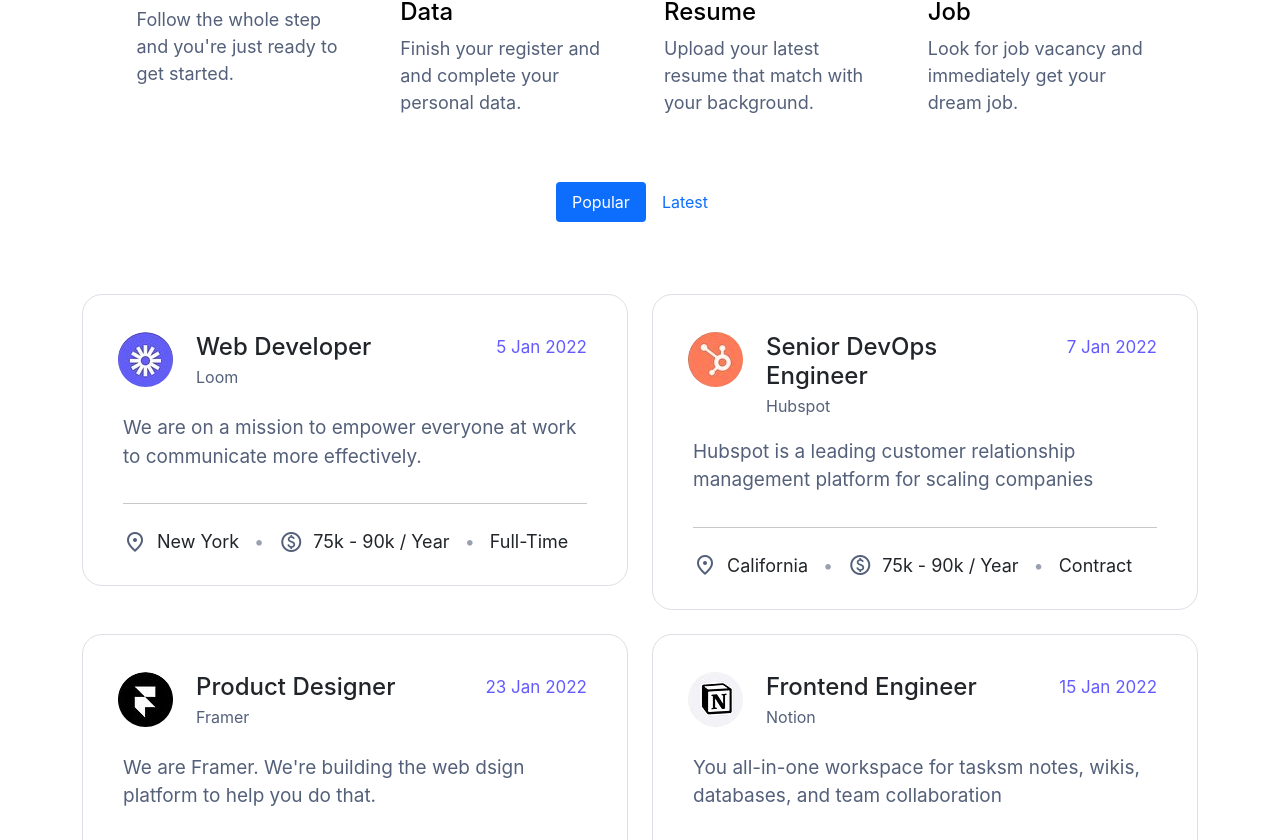
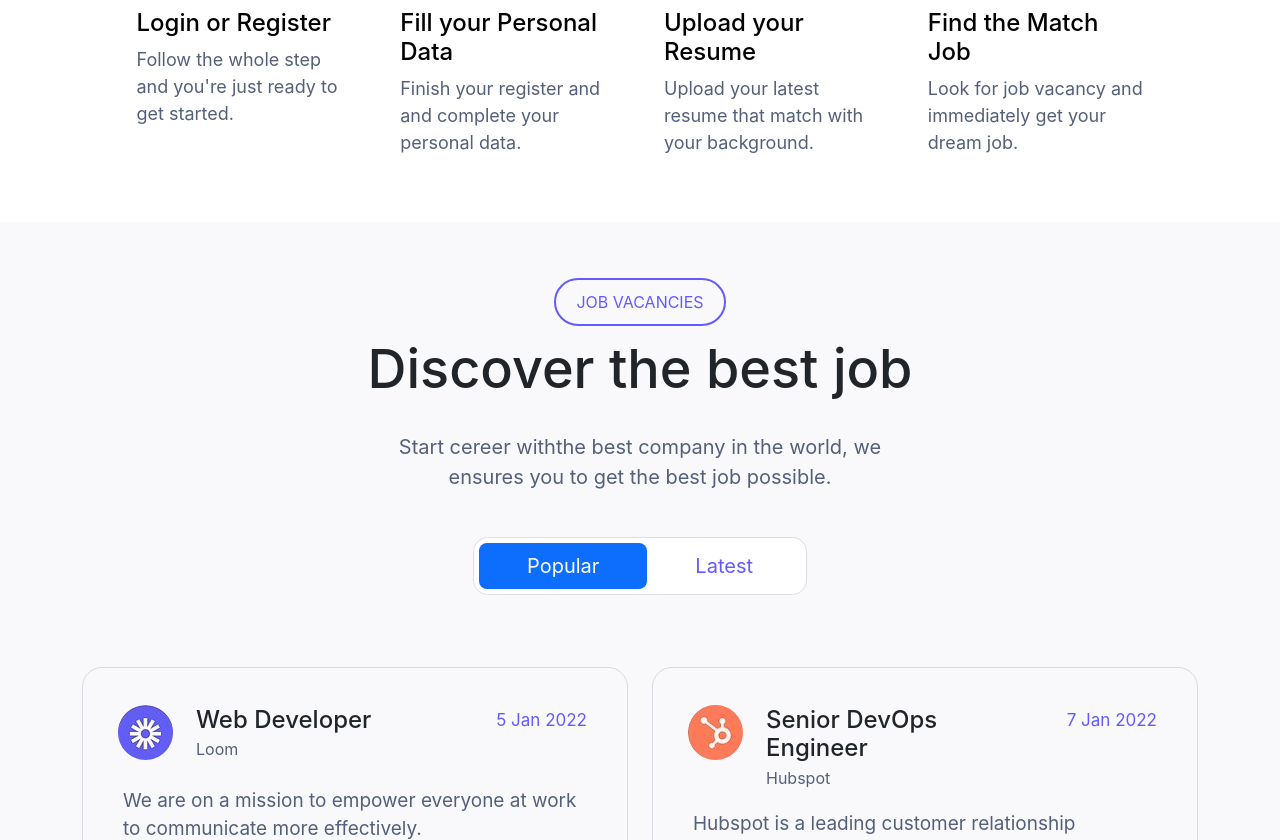
Before and after one commit to Yasela-dissanayake/hirace-job, a React (Create React App) app: page / in a window 1280 px wide. Shown: the part 2973-3813 px from the top of the page. Built offline with nearby package versions, Linux system fonts and the light colour scheme.

Commit message:
feat:vacancy section done

```diff
--- a/src/components/TabCard.module.css
+++ b/src/components/TabCard.module.css
@@ -46,13 +46,13 @@
   font-size: 18px;
 }
 
-.mainContainer:hover .tabCardArrowCol {
-  display: block;
-}
-
 .tabCardSmallIcon {
   margin-right: 10px;
   color: var(--textColor);
+}
+
+.mainContainer:hover .tabCardArrowCol {
+  display: block;
 }
 
 .mainContainer:hover .tabCardDate {
--- a/src/pages/Homepage.js
+++ b/src/pages/Homepage.js
@@ -1,7 +1,6 @@
 import React from "react";
 import NavigationBar from "../components/NavigationBar";
 import classes from "./Homepage.module.css";
-// import "./Homepage.module.css";
 
 import heroImg from "../images/img1.png";
 import PrimaryButton from "../components/PrimaryButton";
@@ -398,8 +397,20 @@
             </div>
           </div>
         </section>
-        <section id="job-vacancy">
-          <div className={`container  ${classes.vacancyContainer}`}>
+        <section id="job-vacancy" className={classes.jobVacancySection}>
+          <div className={`container ${classes.vacancyContainer}`}>
+            <div className="row text-center">
+              <div className="col">
+                <div className={classes.featureBadge}>JOB VACANCIES</div>
+                <h1 className={classes.featureHeading}>
+                  Discover the best job
+                </h1>
+                <p className={`${classes.featurePara} ${classes.vacancyPara}`}>
+                  Start cereer withthe best company in the world, we ensures you
+                  to get the best job possible.
+                </p>
+              </div>
+            </div>
             <ul
               className={`nav nav-pills mb-3 ${classes.navPills}`}
               id="pills-tab"
@@ -410,7 +421,7 @@
                 role="presentation"
               >
                 <button
-                  className={`nav-link active `}
+                  className={`nav-link active px-5 ${classes.tabButton}`}
                   id="pills-home-tab"
                   data-bs-toggle="pill"
                   data-bs-target="#pills-home"
@@ -424,7 +435,7 @@
               </li>
               <li className="nav-item" role="presentation">
                 <button
-                  className="nav-link"
+                  className={`nav-link px-5 ${classes.tabButton}`}
                   id="pills-profile-tab"
                   data-bs-toggle="pill"
                   data-bs-target="#pills-profile"
@@ -444,7 +455,7 @@
                 role="tabpanel"
                 aria-labelledby="pills-home-tab"
               >
-                <div className={`row row-cols-lg-2 row-cols-1 mt-5`}>
+                <div className={`row row-cols-lg-2 row-cols-1 mt-5 `}>
                   {Jobs.map((job) => (
                     <div className={`col gy-4 gx-4 `}>
                       <TabCard
@@ -467,7 +478,35 @@
                 role="tabpanel"
                 aria-labelledby="pills-profile-tab"
               >
-                ...cxcxvxcvxvxcv
+                <div className={`row row-cols-lg-2 row-cols-1 mt-5 `}>
+                  {Jobs.map((job) => (
+                    <div className={`col gy-4 gx-4 `}>
+                      <TabCard
+                        img={job.icon}
+                        title={job.title}
+                        subtitle={job.subtitle}
+                        para={job.para}
+                        location={job.location}
+                        date={job.date}
+                        salary={job.salary}
+                        jobtype={job.jobtype}
+                      />
+                    </div>
+                  ))}
+                </div>
+              </div>
+            </div>
+            <div className={`row mt-5 text-center`}>
+              <div className={`col ${classes.tabCardBottomCol}`}>
+                Did not find what you're looking for?
+                <span className={`${classes.tabSectionBottomLineLink}`}>
+                  View All Job
+                </span>
+                <span
+                  class={`material-symbols-outlined ${classes.tabBottomLineArrow}`}
+                >
+                  arrow_right_alt
+                </span>
               </div>
             </div>
           </div>
--- a/src/pages/Homepage.module.css
+++ b/src/pages/Homepage.module.css
@@ -172,6 +172,7 @@
   width: 30%;
   margin: auto;
   margin-bottom: 4%;
+  margin-top: 30px;
 }
 
 .featureCardRow {
@@ -327,20 +328,50 @@
 
 /* job vacancy */
 
-.navPills {
-  justify-content: center;
+.jobVacancySection {
+  background-color: var(--bgColor);
 }
 
-.tabButton .tabButton {
-  margin-left: auto;
-  color: white;
+.vacancyPara {
+  width: 50%;
+}
+.navPills {
+  background-color: white;
+  padding: 5px;
+  border: solid 1px rgba(85, 96, 124, 0.2);
+  border-radius: 15px;
+  width: fit-content;
+  margin: auto;
+}
+
+.tabButton {
+  font-size: 20px;
+  border-radius: 8px !important;
+  color: var(--primaryColor);
+}
+
+.tabSectionBottomLinePara {
   font-size: 18px;
-  border: solid 2px transparent;
-  padding: 10px 20px;
-  background: var(--primaryColor);
+  color: var(--textColor);
+}
 
-  border-radius: 10px;
-  /* transition: ease-in-out 0.3s; */
+.tabSectionBottomLineLink {
+  color: var(--primaryColor);
+  text-decoration: underline;
+  margin-left: 10px;
+}
+
+.tabCardBottomCol {
+  display: flex;
+  align-items: center;
+  font-size: 18px;
+  justify-content: center;
+  margin-top: 10px;
+  margin-bottom: 5%;
+}
+
+.tabBottomLineArrow {
+  color: var(--primaryColor);
 }
 
 /* media queries */
```
